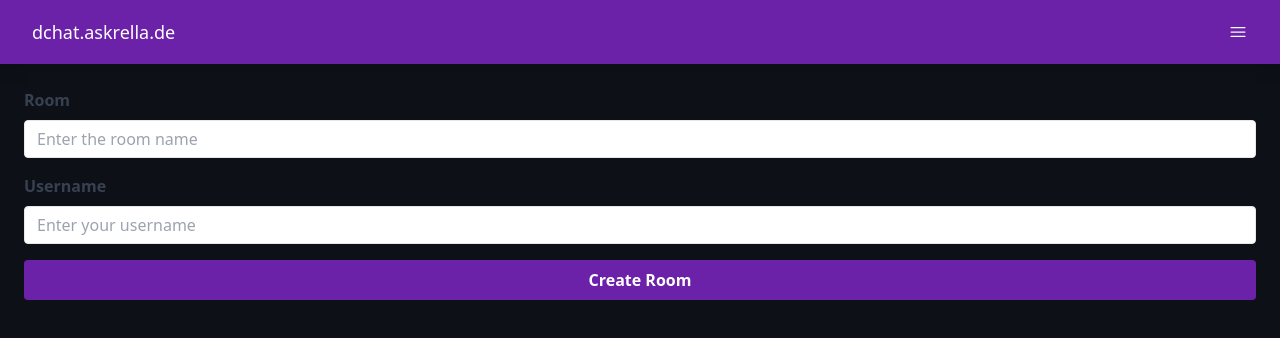
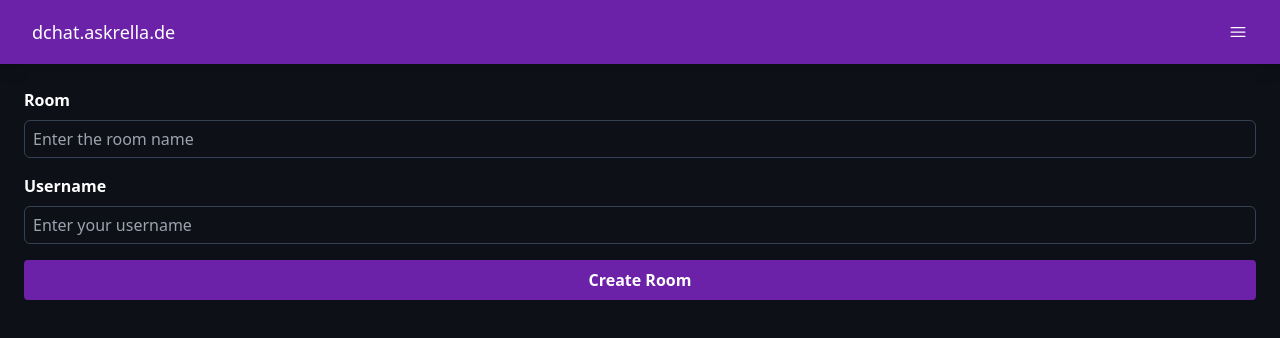
Before and after one commit to askrella/askrella-dchat, a React (Vite) app: page / in a window 1280 px wide. Shown: the top 338 px of the page. Built offline with nearby package versions, Linux system fonts and the light colour scheme; what gun would draw is missing.

Commit message:
Better styling, added date

```diff
--- a/package.json
+++ b/package.json
@@ -12,6 +12,7 @@
 	"dependencies": {
 		"@heroicons/react": "^2.0.16",
 		"crypto-js": "^4.1.1",
+		"dayjs": "^1.11.7",
 		"gun": "^0.2020.1239",
 		"lodash": "^4.17.21",
 		"react": "^18.2.0",
--- a/src/components/Navbar.tsx
+++ b/src/components/Navbar.tsx
@@ -53,7 +53,7 @@ function Navbar(props: any) {
 							<h1 className="text-lg font-medium text-white">dchat.askrella.de</h1>
 							{storeRoom && (
 								<>
-									<span className="mx-2">|</span>
+									<span className="mx-2 text-white">|</span>
 									<h2 className="text-lg font-medium text-white">Room: {storeRoom}</h2>
 								</>
 							)}
--- a/src/pages/ChatPage.tsx
+++ b/src/pages/ChatPage.tsx
@@ -9,6 +9,7 @@ import * as _ from "lodash";
 import { AES, enc } from "crypto-js";
 import { v4 } from "uuid";
 import { useStore } from "../store/AppStore";
+import dayjs from "dayjs";
 
 type Message = {
 	messageId: string;
@@ -143,8 +144,11 @@ const ChatPage = (props: any) => {
 					{getMessages().map(msg => {
 						if (msg) {
 							return (
-								<li key={msg.messageId} className="mb-2">
-									<strong className="font-bold">{msg.author}:</strong> {msg.content}
+								<li key={msg.messageId} className="mb-2 text-white">
+									<strong className="font-semibold">
+										[{dayjs(msg.timestamp).format("DD.MM.YYYY HH:MM:ss")}] {msg.author}:
+									</strong>{" "}
+									{msg.content}
 								</li>
 							);
 						}
@@ -152,15 +156,14 @@ const ChatPage = (props: any) => {
 				</ul>
 			</div>
 			<form className="flex p-4" onSubmit={e => e.preventDefault()}>
-				<label className="mr-4 flex-1">
-					<span className="sr-only">Message:</span>
+				<label className="mr-4 flex-1 rounded-md border border-slate-700">
 					<input
-						className="w-full rounded-lg border border-gray-400 py-2 px-2 focus:outline-none"
+						className="w-full resize-none appearance-none border-none bg-transparent py-2 px-2 leading-tight text-white focus:outline-none"
 						value={input}
 						onChange={e => setInput(e.target.value)}
 					/>
 				</label>
-				<button className="rounded-md bg-purple-800 py-2 px-8 text-white" onClick={sendMessage}>
+				<button className="rounded-md bg-purple-800 py-2 px-8 font-bold text-white" onClick={sendMessage}>
 					Send
 				</button>
 			</form>
--- a/src/pages/IdentPage.tsx
+++ b/src/pages/IdentPage.tsx
@@ -34,12 +34,13 @@ const IdentPage = (props: any) => {
 	return (
 		<div className="mx-auto w-full">
 			<div className="p-6">
-				<div className="mb-4">
-					<label className="mb-2 block font-bold text-gray-700" htmlFor="roomName">
+				<div className="mb-4 ">
+					<label className="mb-2 block font-bold text-white" htmlFor="roomName">
 						Room
 					</label>
+					<div className="rounded-md border border-slate-700">
 						<input
-						className="focus:shadow-outline w-full appearance-none rounded border py-2 px-3 leading-tight text-gray-700 focus:outline-none"
+							className="w-full resize-none appearance-none border-none bg-transparent py-2 px-2 leading-tight text-white focus:outline-none"
 							id="roomName"
 							type="text"
 							placeholder="Enter the room name"
@@ -47,18 +48,21 @@ const IdentPage = (props: any) => {
 							onChange={handleRoomNameChange}
 						/>
 					</div>
+				</div>
 				<div className="mb-4">
-					<label className="mb-2 block font-bold text-gray-700" htmlFor="username">
+					<label className="mb-2 block font-bold text-white" htmlFor="username">
 						Username
 					</label>
+					<div className="rounded-md border border-slate-700">
 						<input
-						className="focus:shadow-outline w-full appearance-none rounded border py-2 px-3 leading-tight text-gray-700 focus:outline-none"
+							className="w-full resize-none appearance-none border-none bg-transparent py-2 px-2 leading-tight text-white focus:outline-none"
 							id="username"
 							type="text"
 							placeholder="Enter your username"
 							value={username}
 							onChange={handleUsernameChange}
 						/>
+					</div>
 				</div>
 				<button
 					className="focus:shadow-outline w-full rounded bg-purple-800 py-2 px-4 font-bold text-white focus:outline-none"
```
Also changed, not shown: 1 other file (tests, documents, lock files or other folders). Lines whose indentation alone changed are shown as unchanged.
